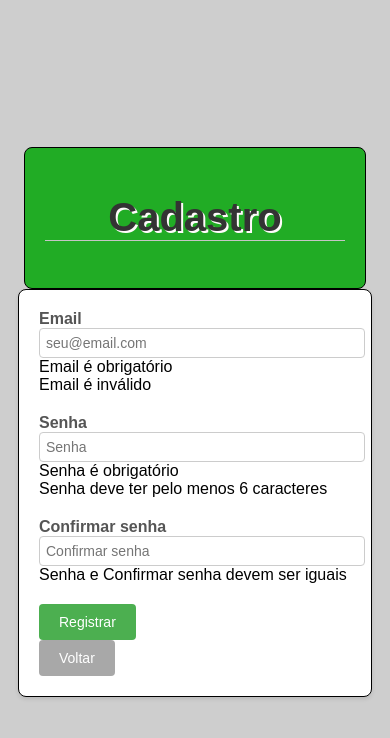
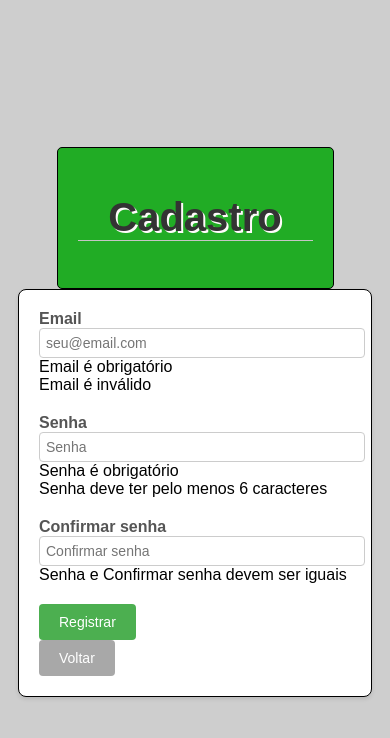
Before and after one commit to PI-PROJETO-INTEGRADOR-SENAC-EAD/Controle-Financeiro, a plain HTML site: page pages/register/register.html in a window 390 px wide. Drawn offline with Linux system fonts and the light colour scheme; no server answers.

Commit message:
Update register.css

```diff
--- a/pages/register/register.css
+++ b/pages/register/register.css
@@ -97,4 +97,15 @@ button {
     form {
         width: 80%;
     }
+    header {
+        background-color: #21ac25;
+        text-align: center;
+        border-radius: 10px;
+        padding: 20px;
+        width: 235px;
+        border-radius: 5px;
+        border: 1px solid;
+    }
+
+
 }
```
